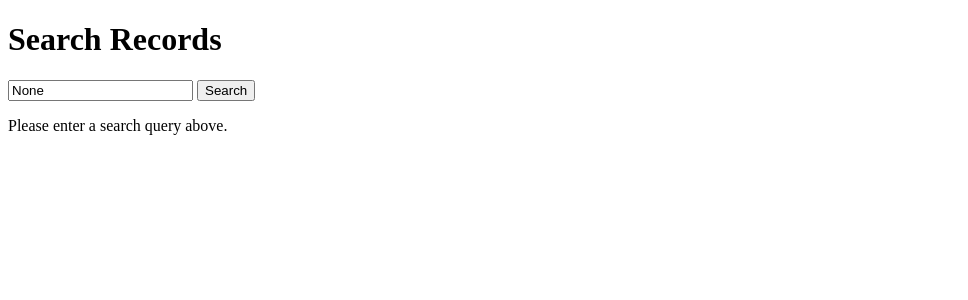
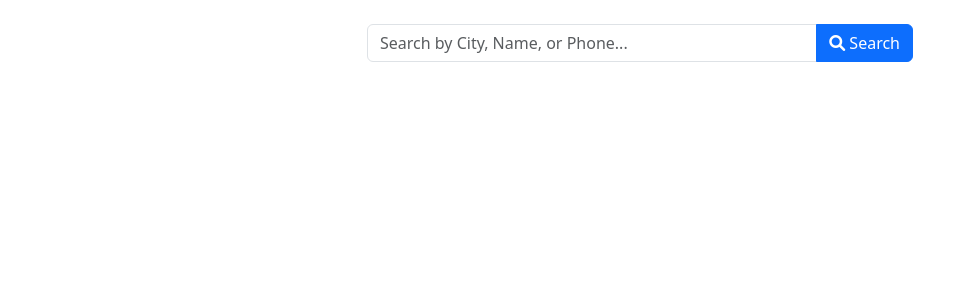
Before and after one commit to webapp-master/my-1st-web-app-project, a Django app: page /search_record/ in a window 1280 px wide. Shown: the top 300 px of the page, without its empty margins (0-968 px from the left). Run offline with Django 4.2, Linux system fonts and the light colour scheme.

Commit message:
improved version of search_record.html

```diff
--- a/website/templates/search_record.html
+++ b/website/templates/search_record.html
@@ -1,34 +1,46 @@
-
 <!DOCTYPE html>
 <html>
 <head>
     <title>Search Record</title>
+    <link rel="stylesheet" href="https://cdn.jsdelivr.net/npm/bootstrap@5.3.0/dist/css/bootstrap.min.css">
+    <link rel="stylesheet" href="https://cdnjs.cloudflare.com/ajax/libs/font-awesome/6.0.0-beta3/css/all.min.css">
 </head>
 <body>
-    <h1>Search Records</h1>
+    <div class="container mt-4">
+        <div class="row justify-content-center">
+            <div class="col-md-6">
+                <form method="GET" action="{% url 'search_record' %}" class="input-group">
+                    <input type="text" name="query" class="form-control" placeholder="Search by City, Name, or Phone...">
+                    <button type="submit" class="btn btn-primary"><i class="fa fa-search"></i> Search</button>
+                </form>
+            </div>
+        </div>
+    </div>
 
-    <form method="GET" action="{% url 'search_record' %}">
-        <input type="text" name="query" placeholder="Enter search query..." value="{{ query }}">
-        <button type="submit">Search</button>
-    </form>
-
+    <!-- Display search results below the form -->
     {% if results %}
-        <h2>Search Results:</h2>
-        <ul>
+        <div class="container mt-4">
+            <div class="row justify-content-center">
+                <div class="col-md-6">
+                    <div class="card">
+                        <div class="card-body">
+                            <h5 class="card-title">Search Results:</h5>
+                            <ul class="list-group">
                                 {% for record in results %}
-                <li>
+                                    <li class="list-group-item">
                                         City: {{ record.city }}<br>
                                         First Name: {{ record.first_name }}<br>
                                         Phone: {{ record.phone }}
                                     </li>
                                 {% endfor %}
                             </ul>
-    {% else %}
-        {% if query %}
-            <p>No results found for "{{ query }}".</p>
-        {% else %}
-            <p>Please enter a search query above.</p>
+                        </div>
+                    </div>
+                </div>
+            </div>
+        </div>
     {% endif %}
-    {% endif %}
+
+    <script src="https://cdn.jsdelivr.net/npm/bootstrap@5.3.0/dist/js/bootstrap.bundle.min.js"></script>
 </body>
 </html>
```
Lines whose indentation alone changed are shown as unchanged.
